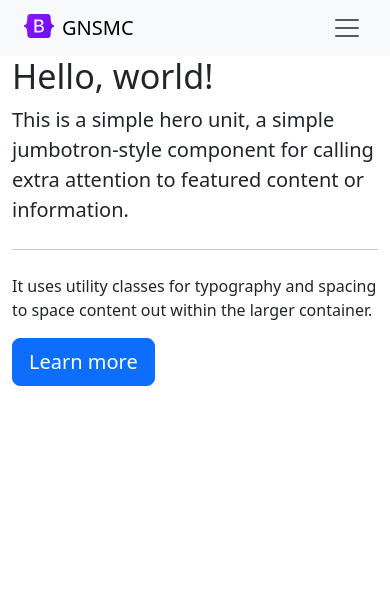
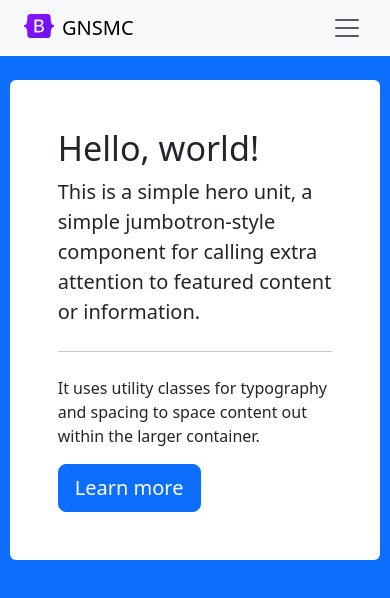
Before and after one commit to R-Grigala/Myresource, a React (Create React App) app in the folder frontend/: page / in a window 390 px wide. Shown: the top 598 px of the page. Built offline with nearby package versions, Linux system fonts and the light colour scheme.

Commit message:
Coding Grigala://Nice Step

```diff
--- a/frontend/src/containers/Home.js
+++ b/frontend/src/containers/Home.js
@@ -1,8 +1,8 @@
 import React from 'react';
 
 const Home = () => (
-    <div className='container'>
-        <div className="jumbotron">
+    <div className='home_container'>
+        <div className="home_content p-5 rounded bg-white">
             <h1 className="display-4">Hello, world!</h1>
             <p className="lead">This is a simple hero unit, a simple jumbotron-style component for calling extra attention to featured content or information.</p>
             <hr className="my-4" />
--- a/frontend/src/containers/Login.js
+++ b/frontend/src/containers/Login.js
@@ -37,7 +37,7 @@ const Login = ({ login, isAuthenticated }) => {
     }
 
     return (
-        <div className='login template d-flex justify-content-center align-items-center vh-100 bg-primary'>
+        <div className='login_signup'>
             <div className='form_container p-5 rounded bg-white'>
                 <form onSubmit={onSubmit}>
                     <div className='d-flex justify-content-center align-items-center'>
--- a/frontend/src/containers/Signup.js
+++ b/frontend/src/containers/Signup.js
@@ -50,7 +50,7 @@ const Signup = ({ signup, isAuthenticated }) => {
 
     return (
         <>
-            <div className='login template d-flex justify-content-center align-items-center vh-100 bg-primary'>
+            <div className='login_signup '>
                 <div className='form_container p-5 rounded bg-white'>
                     <form onSubmit={e => onSubmit(e)}>
                         <div className='d-flex justify-content-center align-items-center'>
--- a/frontend/src/hocs/Layout.js
+++ b/frontend/src/hocs/Layout.js
@@ -10,7 +10,7 @@ const Layout = ({ checkAuthenticated, load_user, children }) => {
     }, []);
 
     return (
-        <div>
+        <div className='vh-100 bg-primary'>
             <Navbar />
             {children}
         </div>
--- a/frontend/src/styles/style.css
+++ b/frontend/src/styles/style.css
@@ -1,6 +1,23 @@
 .form_container {
     width: 30%;
     height: auto;
+}
+.login_signup {
+    display: flex;
+    justify-content: center;
+    align-items: center;
+    margin-top: 1.5rem;
+}
+.home_container{
+    display: flex;
+    justify-content: center;
+    align-items: center;
+    margin-top: 1.5rem;
+}
+.home_content{
+    width: 95%;
+    height: auto;
+
 }
 
 @media screen and (max-width: 1000px) {
@@ -15,4 +32,9 @@
         width: 90%;
         height: auto;
     }
+    .home_content{
+        width: 95%;
+        height: auto;
+        padding: 0;
+    }
 }
```
